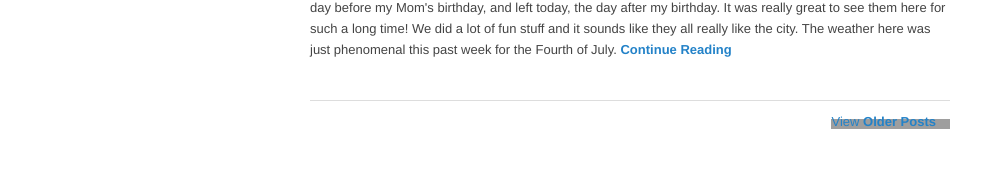
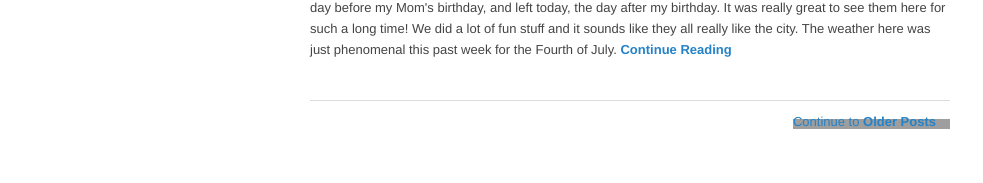
Before and after one commit to mbmccormick/mbmccormick.github.io, a Jekyll site: the page built from index.html, in a window 1280 px wide. Shown: the part 1948-2131 px from the top of the page, without its empty margins (0-983 px from the left). Built offline with Jekyll 4.4.1, drawn with Linux system fonts in a browser that asks for light colours; Markdown is read by kramdown in place of the engine named in the settings; the list of posts is cut into pages by our own code; grey boxes are pictures that could not be loaded.

Commit message:
Edited index.html via GitHub

```diff
--- a/index.html
+++ b/index.html
@@ -24,12 +24,16 @@
 <div class="pagination">
   {% if paginator.previous_page %}
     <span class="prev" align="left">
-      <a href="/page{{paginator.previous_page}}">View <b>Newer Posts</b></a>
+      {% if paginator.previous_page == 1 %}
+        <a href="/">Continue to <b>Newer Posts</b></a>
+      {% else %}
+        <a href="/page{{paginator.previous_page}}">Continue to <b>Newer Posts</b></a>
+      {% endif %}
     </span>
   {% endif %}
   {% if paginator.next_page %}
     <span class="next" align="right" style="float: right;">
-      <a href="/page{{paginator.next_page}}">View <b>Older Posts</b></a>
+      <a href="/page{{paginator.next_page}}">Continue to <b>Older Posts</b></a>
     </span>
   {% endif %}
 </div>
```
